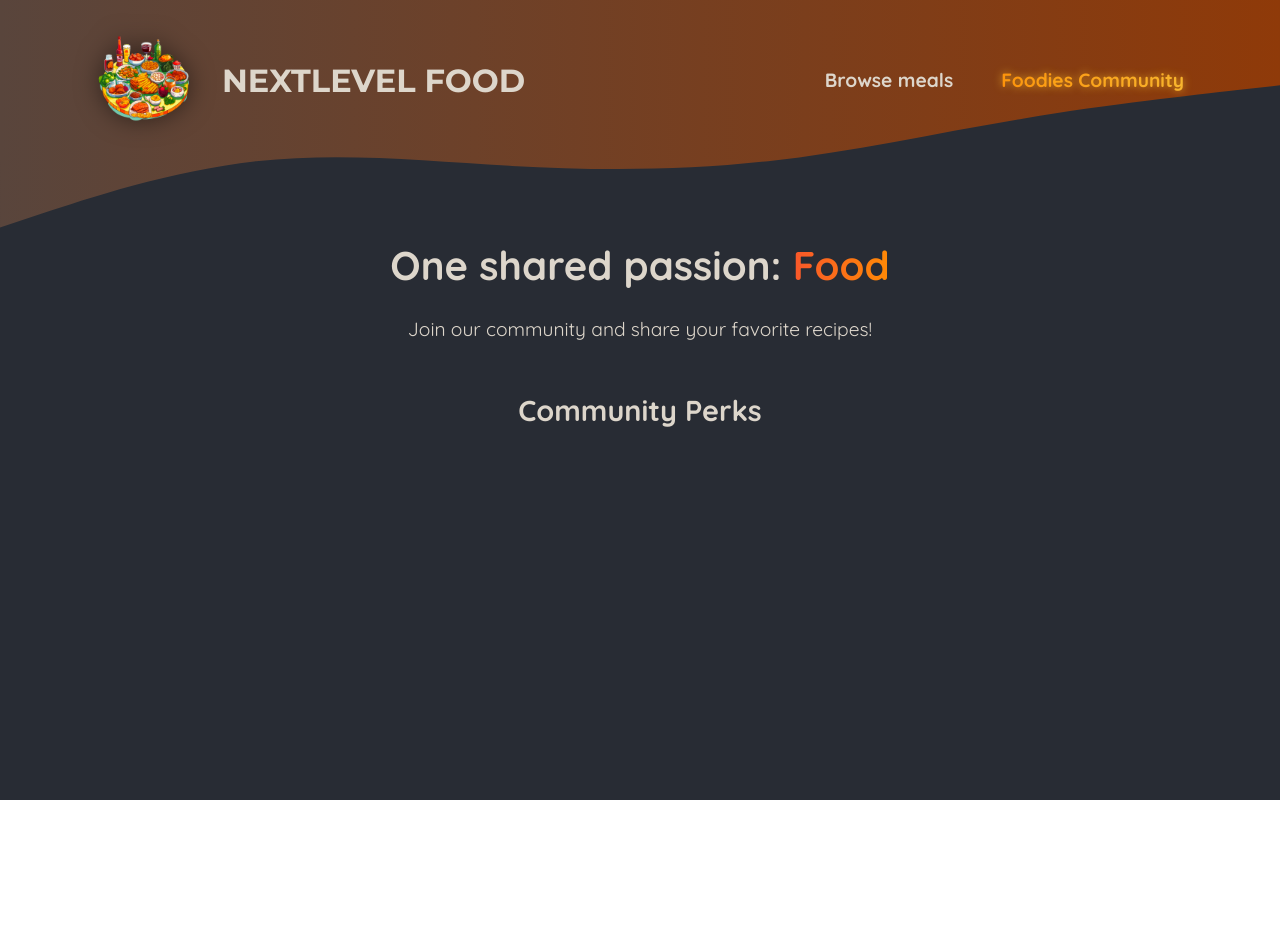
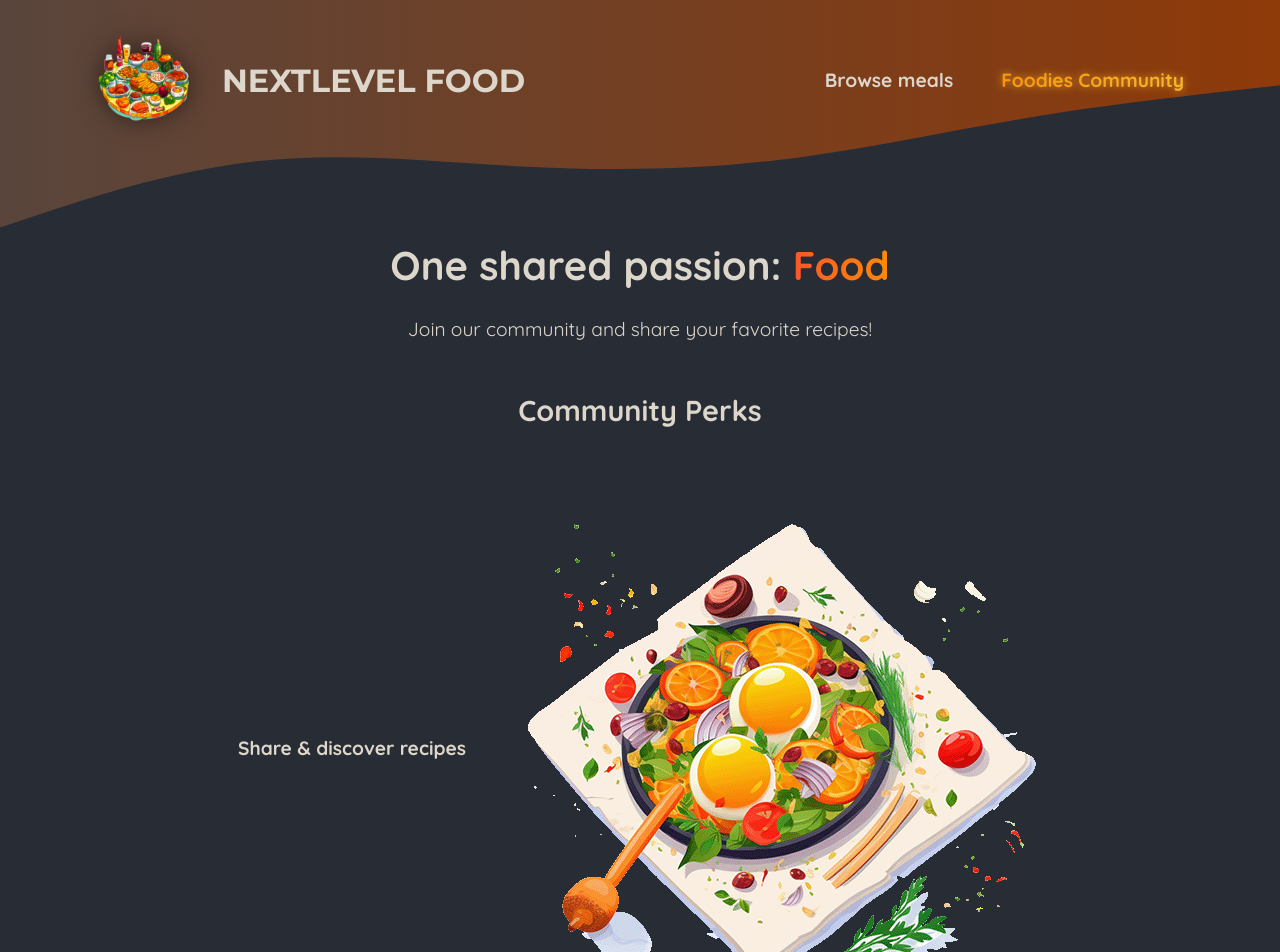
Before and after one commit to Danielle-Luz/foodies-nextjs-project, a Next.js app: page /community in a window 1280 px wide. Shown: the top 952 px of the page. Before the commit the page ends 800 px from the top, so only its background shows below. Built offline with nearby package versions, Linux system fonts and the light colour scheme.

Commit message:
fix: perks iterator

```diff
--- a/app/community/page.js
+++ b/app/community/page.js
@@ -3,6 +3,7 @@ import styles from "./styles.module.css";
 import { perks } from './perks-data';
 
 export default function Community() {
+  console.log(perks);
   return (
     <main className={`horizontal-spacing ${styles["content"]}`}>
       <article className={styles["header"]}>
@@ -13,11 +14,14 @@ export default function Community() {
         <h2>Community Perks</h2>
         <ul className={styles["perks-list"]}>
           {
-            perks.map(perk => {
-              <li className={styles["perks-list-item"]}>
-                <p className={styles["perks-content"]}>{perk.content}</p>
-                <Image className={styles["perks-image"]} src={perk.src} alt={perk.alt} />
-              </li>
+            perks.map(
+              (perk, key) => {
+              return (
+                <li key={key} className={styles["perks-list-item"]}>
+                  <p className={styles["perks-content"]}>{perk.content}</p>
+                  <Image className={styles["perks-image"]} src={perk.src} alt={perk.alt} />
+                </li>
+              )
             })
           }
         </ul>
```
